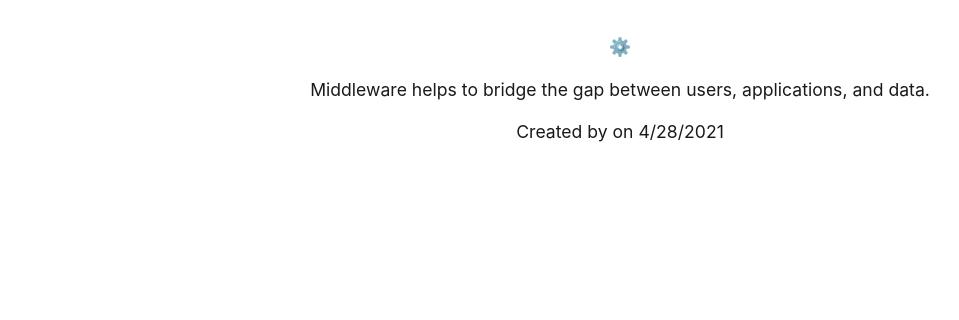
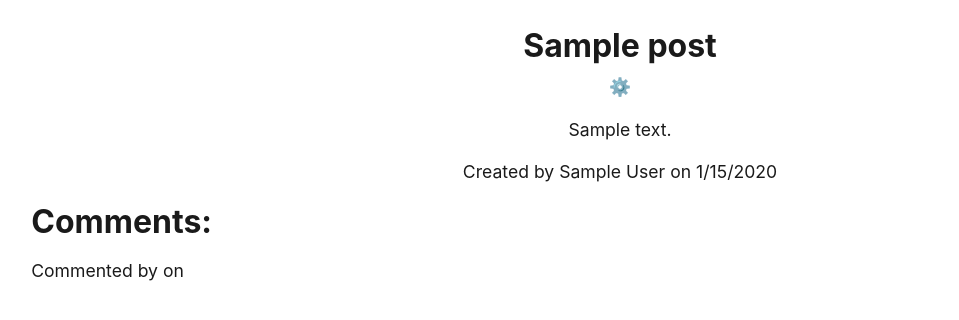
Before and after one commit to uknity/MVC_Tech_Blog, a Node server app: page /posts/1 in a window 1280 px wide. Shown: the part 39-359 px from the top of the page, without its empty margins (20-979 px from the left). Run offline with Node 20, Linux system fonts and the light colour scheme; a user stored in the database is signed in; data comes from the database, SQL or seed files in the repository; tables that the repository leaves empty hold one stand-in row (values such as "Sample post"); some libraries are stand-ins or nearby versions.

Commit message:
modifications to handlebars post and comments

```diff
--- a/controllers/api/postRoutes.js
+++ b/controllers/api/postRoutes.js
@@ -1,6 +1,7 @@
 const router = require('express').Router();
-const { Posts } = require('../../models');
+const { Posts, Comments } = require('../../models');
 const withAuth = require('../../utils/auth');
+
 
 router.post('/', withAuth, async (req, res) => {
   try {
@@ -14,6 +15,7 @@ router.post('/', withAuth, async (req, res) => {
     res.status(400).json(err);
   }
 });
+
 
 router.delete('/:id', withAuth, async (req, res) => {
   try {
--- a/controllers/homeroutes.js
+++ b/controllers/homeroutes.js
@@ -51,6 +51,13 @@ router.get('/posts/:id', async (req, res) => {
             'date_created',
           ],
         },
+        {
+          model: User,
+          attributes: [
+            'id',
+            'name'
+          ]
+        }
       ],
     });
 
--- /dev/null
+++ b/seeds/commentData.json
@@ -0,0 +1,12 @@
+[
+    {
+      "name": "Jean",
+      "description": "This post helped a lot.  Thank you."
+      "post_id": "1"
+    },
+    {
+        "name": "Barbara",
+        "description": "Wow!  Thanks!"
+        "post_id": "2"
+      }
+  ]
--- a/views/post.handlebars
+++ b/views/post.handlebars
@@ -1,6 +1,17 @@
 <div class="text-center">
-  <h2>{{name}}</h2>
+  <h2>{{title}}</h2>
   <p>{{{get_emoji}}}</p>
   <p>{{description}}</p>
   <p>Created by {{user.name}} on {{format_date date_created}}</p>
 </div>
+
+<div>
+  <h2>Comments:</h2>
+  <p>{{comment.description}}</p>
+  <p>Commented by {{comment.name}} on </p>
+</div>
+
+{{!-- how does it know where to find name, get_emoji, description, user.nam, format_dat? --}}
+
+{{!-- format_date --> comes from helpers - why not 3 brackets? --}}
+{{!-- get_emoji --> comes from helpers --}}
```
Also changed, not shown: models/Comments.js (+7 -0 lines), seeds/seed.js (+12 -0 lines).
